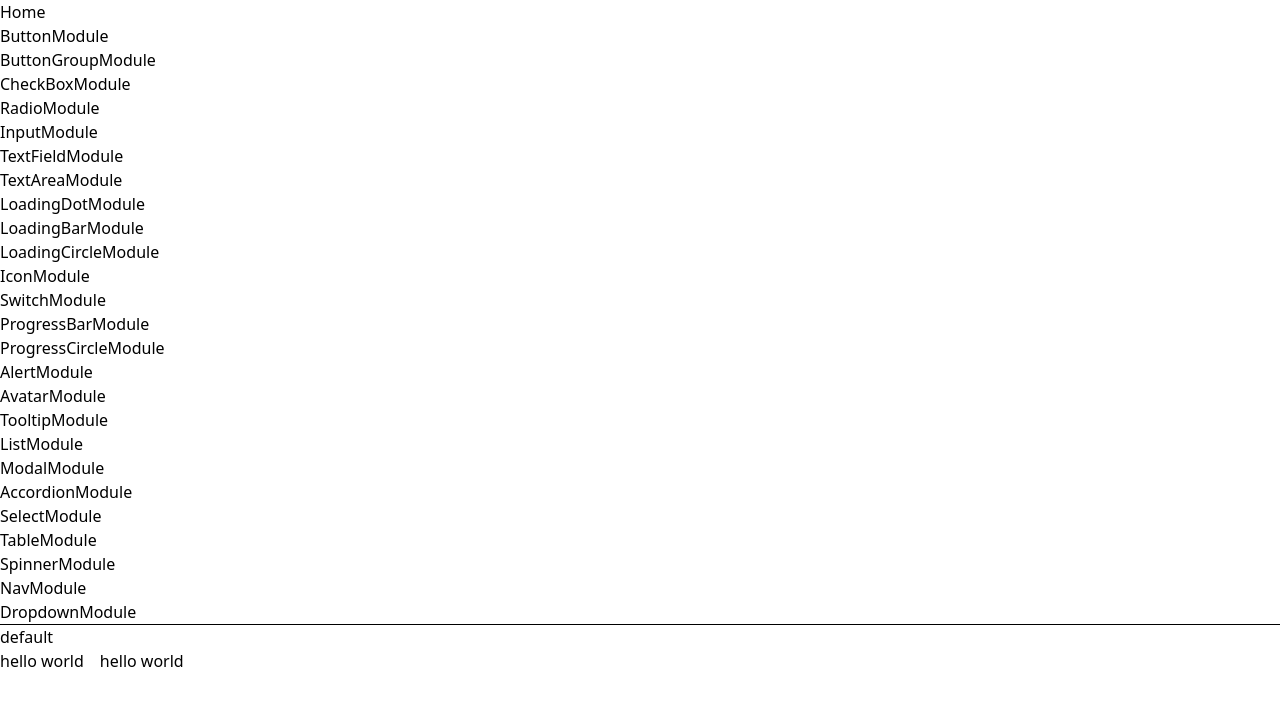
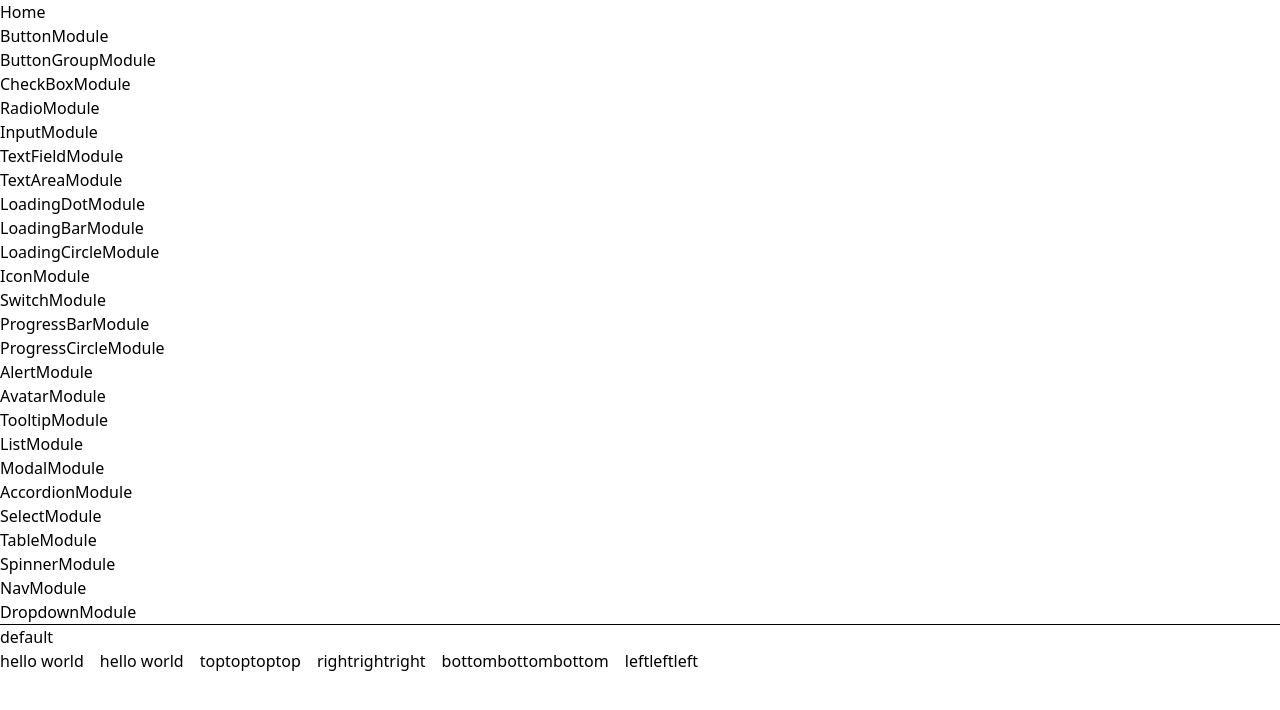
Before and after one commit to yyonggithub/ts-react-tailwind, a React (Create React App) app: page /DropdownModule in a window 1280 px wide. Shown: the top 710 px of the page. Built offline with nearby package versions, Linux system fonts and the light colour scheme; the HTML template or start-up script is replaced by a standard one.

Commit message:
feat: add position of dropdown

```diff
--- a/src/components/dropdown/dropdown-content/index.tsx
+++ b/src/components/dropdown/dropdown-content/index.tsx
@@ -1,4 +1,4 @@
-import React, { FC, useContext } from "react";
+import React, { FC, useContext, CSSProperties, useMemo } from "react";
 import classnames from "classnames";
 import { classnamesType } from "../../../interface";
 import { DropdownContext } from "../dropdown";
@@ -12,15 +12,49 @@ const defaultProps = {};
 
 const DropdownContent: FC<DropdownContentProps> = (props) => {
   const { children, className, ...restProps } = props;
-  const { isOpen, position } = useContext(DropdownContext);
+  const { isOpen, position, rect } = useContext(DropdownContext);
   const classes = classnames(
     "Dropdown__content absolute dropdown-content",
     "w-auto bg-body border border-normal left-0 overflow-hidden rounded-md shadow-lg z-dropdown",
     className,
     `dropdown-content-${position}`
   );
+  const offset = 5;
+
+  const style = useMemo(() => {
+    let style: CSSProperties;
+    switch (position) {
+      case "top":
+        style = {
+          top: `${-offset}px`,
+        };
+        break;
+      case "right":
+        style = {
+          top: `0px`,
+          left: `${rect?.width}px`,
+          transform: `translateX(${offset}px)`,
+        };
+        break;
+      case "left":
+        style = {
+          top: "0px",
+          left: `-${offset}px`,
+        };
+        break;
+      case "bottom":
+        style = {
+          // top: `${offset}px`,
+          transform: `translateY(${offset}px)`,
+        };
+        break;
+      default:
+        style = {};
+    }
+    return style;
+  }, [position, rect, offset]);
   return isOpen ? (
-    <ul className={classes} {...restProps}>
+    <ul className={classes} style={style} {...restProps}>
       {children}
     </ul>
   ) : null;
--- a/src/components/dropdown/dropdown-content/style.scss
+++ b/src/components/dropdown/dropdown-content/style.scss
@@ -7,5 +7,6 @@
   &.dropdown-content-bottom {
   }
   &.dropdown-content-left {
+    transform: translateX(-100%);
   }
 }
--- a/src/components/dropdown/dropdown-trigger/index.tsx
+++ b/src/components/dropdown/dropdown-trigger/index.tsx
@@ -1,10 +1,4 @@
-import React, {
-  FC,
-  useContext,
-  MouseEventHandler,
-  useEffect,
-  useRef,
-} from "react";
+import React, { FC, useContext, MouseEventHandler, useRef } from "react";
 import classnames from "classnames";
 import { DropdownContext } from "../dropdown";
 
@@ -17,22 +11,7 @@ const defaultProps = {};
 const DropdownTrigger: FC<DropdownTriggerProps> = (props) => {
   const { className, children, ...restProps } = props;
 
-  const {
-    disabled,
-    isOpen,
-    handleOpen,
-    handleSelect,
-    handleRect,
-    rect,
-  } = useContext(DropdownContext);
-
-  const triggerRef = useRef<HTMLDivElement>(null);
-
-  useEffect(() => {
-    if (handleRect && triggerRef.current) {
-      handleRect(triggerRef.current.getBoundingClientRect());
-    }
-  }, [triggerRef]);
+  const { disabled, isOpen, handleOpen } = useContext(DropdownContext);
 
   const classes = classnames("Dropdown__trigger inline-block", className, {
     "cursor-pointer": !disabled,
@@ -46,12 +25,7 @@ const DropdownTrigger: FC<DropdownTriggerProps> = (props) => {
     }
   };
   return (
-    <div
-      className={classes}
-      {...restProps}
-      onClick={handleClick}
-      ref={triggerRef}
-    >
+    <div className={classes} {...restProps} onClick={handleClick}>
       {children}
     </div>
   );
--- a/src/components/dropdown/dropdown.tsx
+++ b/src/components/dropdown/dropdown.tsx
@@ -1,4 +1,12 @@
-import React, { FC, createContext, useState } from "react";
+import React, {
+  FC,
+  createContext,
+  useState,
+  useRef,
+  useEffect,
+  MouseEventHandler,
+  MouseEvent,
+} from "react";
 import classnames from "classnames";
 
 type Position = "top" | "right" | "bottom" | "left";
@@ -7,7 +15,6 @@ type DropdownProps = {
   className?: string;
   defaultIndex?: number;
   disabled?: boolean;
-  // position?: Position;
   calculatePosition?: string;
   horizontalPosition?: string;
   initiallyOpened?: boolean;
@@ -22,7 +29,7 @@ type DropdownProps = {
 
 const defaultProps = {
   display: "inline-block",
-  position: "bottom",
+  position: "top" as Position,
 };
 
 interface IDropdownContext {
@@ -32,7 +39,6 @@ interface IDropdownContext {
   rect?: DOMRect;
   handleSelect?: (selected: number) => void;
   handleOpen?: (open: boolean) => void;
-  handleRect?: (rect: DOMRect) => void;
   isOpen?: boolean;
   triggerRef?: any;
 }
@@ -58,6 +64,36 @@ const Dropdown: FC<DropdownProps> = (props) => {
   const [isOpen, setOpen] = useState(opened);
   const [rect, setRect] = useState<DOMRect | undefined>();
 
+  const triggerRef = useRef<HTMLDivElement>(null);
+
+  useEffect(() => {
+    const resetRect = () => {
+      if (triggerRef.current) {
+        setRect(triggerRef.current.getBoundingClientRect());
+      }
+    };
+    resetRect();
+    window.addEventListener("resize", resetRect);
+    return () => {
+      window.removeEventListener("resize", resetRect);
+    };
+  }, []);
+
+  useEffect(() => {
+    const contains = (e: MouseEvent) => {
+      if (
+        !(e.target as HTMLDivElement).className.includes("Dropdown__trigger")
+      ) {
+        const have = triggerRef.current?.contains(e.target as Element);
+        setOpen(have ? true : false);
+      }
+    };
+    document.addEventListener("click", contains as any);
+    return () => {
+      document.removeEventListener("click", contains as any);
+    };
+  }, []);
+
   const classes = classnames(
     "Dropdown relative inline-block",
     className,
@@ -70,9 +106,7 @@ const Dropdown: FC<DropdownProps> = (props) => {
   const handleOpen = (open: boolean) => {
     setOpen(open);
   };
-  const handleRect = (rect: DOMRect) => {
-    setRect(rect);
-  };
+
   const passedContext: IDropdownContext = {
     index: typeof currentActive !== "undefined" ? currentActive : undefined,
     disabled,
@@ -81,10 +115,9 @@ const Dropdown: FC<DropdownProps> = (props) => {
     rect,
     handleOpen,
     handleSelect,
-    handleRect,
   };
   return (
-    <div className={classes}>
+    <div className={classes} ref={triggerRef}>
       <DropdownContext.Provider value={passedContext}>
         {children}
       </DropdownContext.Provider>
--- a/src/modules/dropdown/index.tsx
+++ b/src/modules/dropdown/index.tsx
@@ -8,10 +8,10 @@ import DropdownContent from "../../components/dropdown/dropdown-content";
 
 const defaultList = {
   list: [
-    { index: 0, text: "one" },
-    { index: 1, text: "two" },
-    { index: 2, text: "three" },
-    { index: 3, text: "four" },
+    { index: 0, text: "oneadfadsfads" },
+    { index: 1, text: "twoadsfasdf" },
+    { index: 2, text: "threeasdfas" },
+    { index: 3, text: "fourasdfasd" },
   ],
 };
 
@@ -43,6 +43,54 @@ const DropdownModule: FC = () => {
             })}
           </DropdownContent>
         </Dropdown>
+        <Dropdown defaultIndex={0} opened={false} position={"top"}>
+          <DropdownTrigger>toptoptoptop</DropdownTrigger>
+          <DropdownContent>
+            {defaultList.list.map((item, index) => {
+              return (
+                <DropdownItem index={item.index} key={item.index}>
+                  {item.text}
+                </DropdownItem>
+              );
+            })}
+          </DropdownContent>
+        </Dropdown>
+        <Dropdown defaultIndex={0} opened={false} position={"right"}>
+          <DropdownTrigger>rightrightright</DropdownTrigger>
+          <DropdownContent>
+            {defaultList.list.map((item, index) => {
+              return (
+                <DropdownItem index={item.index} key={item.index}>
+                  {item.text}
+                </DropdownItem>
+              );
+            })}
+          </DropdownContent>
+        </Dropdown>
+        <Dropdown defaultIndex={0} opened={false} position={"bottom"}>
+          <DropdownTrigger>bottombottombottom</DropdownTrigger>
+          <DropdownContent>
+            {defaultList.list.map((item, index) => {
+              return (
+                <DropdownItem index={item.index} key={item.index}>
+                  {item.text}
+                </DropdownItem>
+              );
+            })}
+          </DropdownContent>
+        </Dropdown>
+        <Dropdown defaultIndex={0} opened={false} position={"left"}>
+          <DropdownTrigger>leftleftleft</DropdownTrigger>
+          <DropdownContent>
+            {defaultList.list.map((item, index) => {
+              return (
+                <DropdownItem index={item.index} key={item.index}>
+                  {item.text}
+                </DropdownItem>
+              );
+            })}
+          </DropdownContent>
+        </Dropdown>
       </DocGroup>
     </>
   );
```
